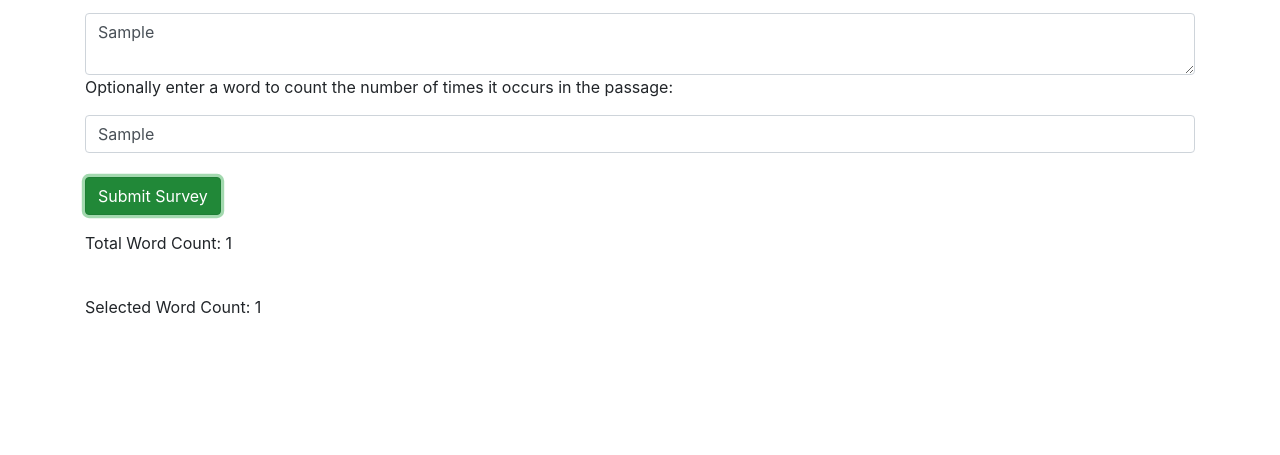
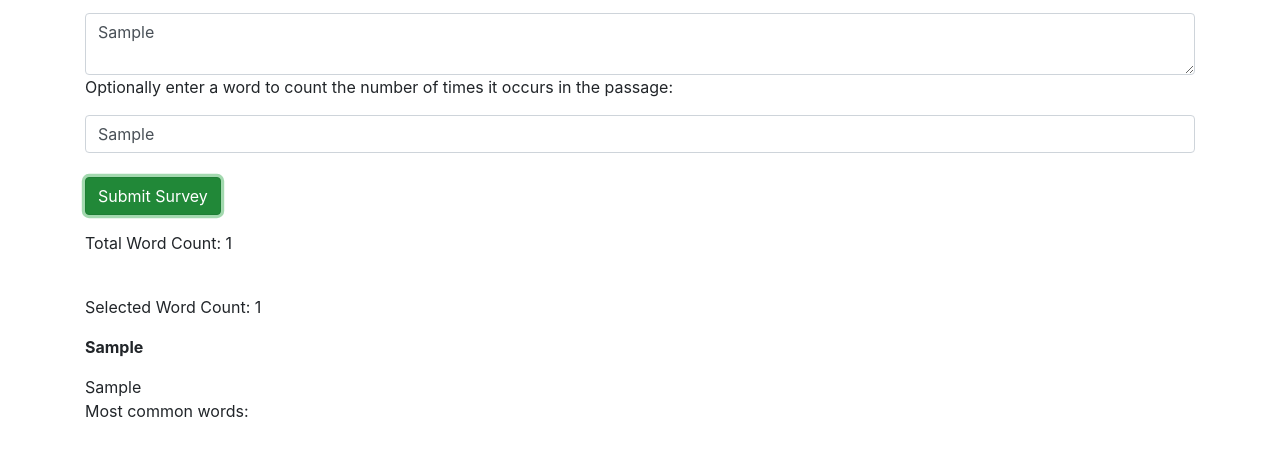
Before and after one commit to keidsiri/text-analyzer, a plain HTML site: page index.html in a window 1280 px wide. Both pictures are taken after typing "Sample", "Sample" into the empty fields and a click on the button "Submit Survey". Shown: the part 73-528 px from the top of the page. Drawn offline with Linux system fonts and the light colour scheme.

Commit message:
Adding more code for practice

```diff
--- a/index.html
+++ b/index.html
@@ -24,6 +24,10 @@
     <br>
     <p>Selected Word Count: <span id="selected-count"></span></p>
     <span id="bolded-passage"></span>
+    <span id="offensive"></span>
+    <p>Most common words:</p>
+    <span id="most-common"></span>
+
   </div>
 </body>
 </html>
--- a/js/scripts.js
+++ b/js/scripts.js
@@ -1,18 +1,11 @@
+// Utility Logic
+
+function noInputtedWord(word, text) {
+  return ((text.trim().length === 0) || (word.trim().length === 0));
+}
 
 // Business Logic
-// function wordCounter(text) {
-//   if (text.trim().length === 0) {
-//     return 0;
-//   }
-//   let wordCount = 0;
-//   const wordArray = text.split(" ");
-//   wordArray.forEach(function(element) {
-//     if (!Number(element)) {
-//       wordCount++;
-//     }
-//   });
-//   return wordCount;
-// }
+
 function wordCounter(text) {
   if (text.trim().length === 0) {
     return 0;
@@ -28,7 +21,7 @@ function wordCounter(text) {
 }
 
 function numberOfOccurrencesInText(word, text) {
-  if ((text.trim().length === 0) || (word.trim().length === 0)) {
+  if (noInputtedWord(word, text)) {
     return 0;
   }
   const wordArray = text.split(" ");
@@ -41,11 +34,48 @@ function numberOfOccurrencesInText(word, text) {
   return wordCount;
 }
 
+// Text Analyzer Update
+  // first : count word in the passage
+  function mostWord(string) {
+    let words = string.split(" ");
+    let freqArr = {};
+    word.forEach(function(word) {
+      if (!freqArr[word]) {
+        freqArr[word] = 0;
+      } else {
+        freqArr[word] += 1
+      }
+    });
+    return freqArr;
+  }
+
+  //offensive word
+  function ommitOffensiveWords(text){
+    if (text.trim().length === 0) {
+      return 0;
+    }
+    const wordArray = text.split(" ");
+    wordArray.forEach(function(element, index){
+      if(element === "zoinks" || element === "muppeteer" || element === "biffaroni" || element === "loopdaloop"){
+        wordArray[index] = "****";
+      }
+    });
+    return wordArray.join(" ");
+  }
+
+
+
+
+// UI Logic
+
 function boldPassage(word, text) {
+  if (noInputtedWord(word, text)) {
+    return "";
+  }
   let htmlString = "<p>";
   let textArray = text.split(" ");
   textArray.forEach(function(element, index) {
-    if (word === element) {
+    if (element.toLowerCase().includes(word.toLowerCase())) {
       htmlString = htmlString.concat("<b>" + element + "</b>");
     } else {
       htmlString = htmlString.concat(element);
@@ -57,8 +87,6 @@ function boldPassage(word, text) {
   return htmlString + "</p>";
 }
 
-
-// UI Logic
 $(document).ready(function(){
   $("form#word-counter").submit(function(event){
     event.preventDefault();
@@ -66,7 +94,15 @@ $(document).ready(function(){
     const word = $("#word").val();
     const wordCount = wordCounter(passage);
     const occurrencesOfWord = numberOfOccurrencesInText(word, passage);
+    const offensiveWords = ommitOffensiveWords(passage)
     $("#total-count").html(wordCount);
     $("#selected-count").html(occurrencesOfWord);
+    $("#bolded-passage").html(boldPassage(word, passage));
+    $("#offensive").html(offensiveWords)
+
+
+    // UI update:
+    $("#most-common").html(mostWord(passage));
+
   });
 });
```
